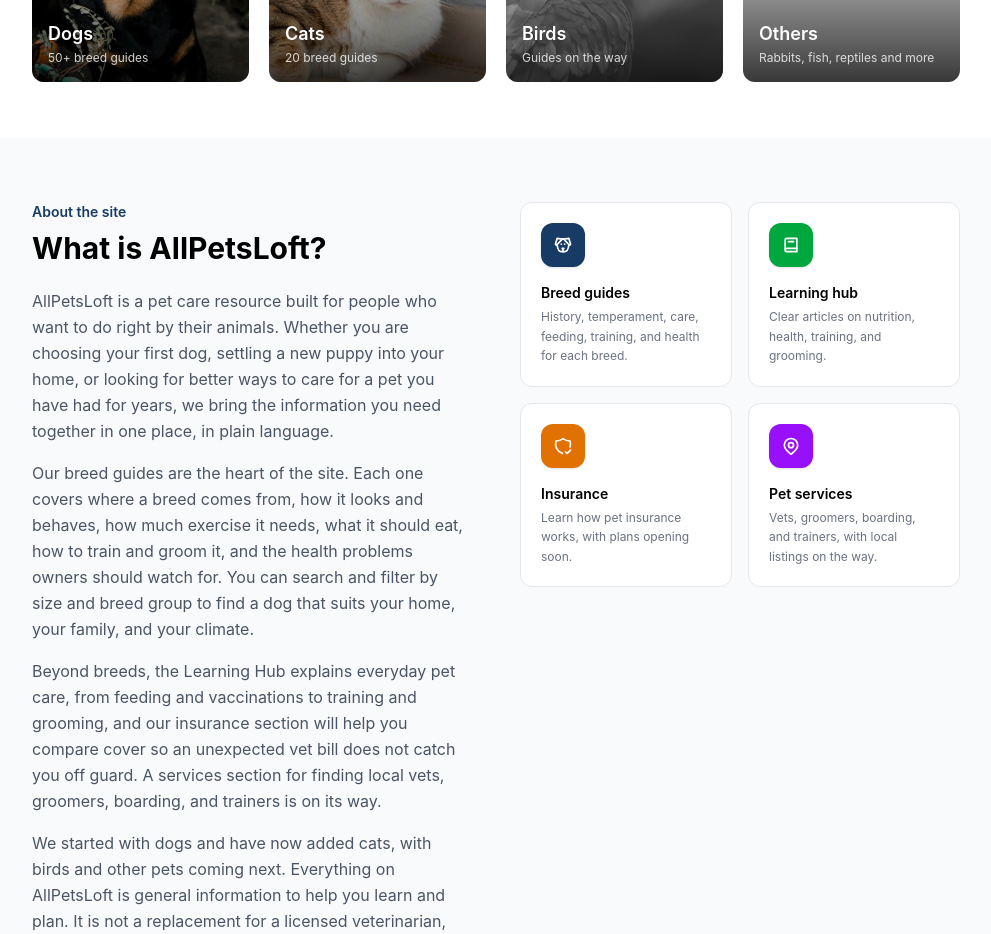
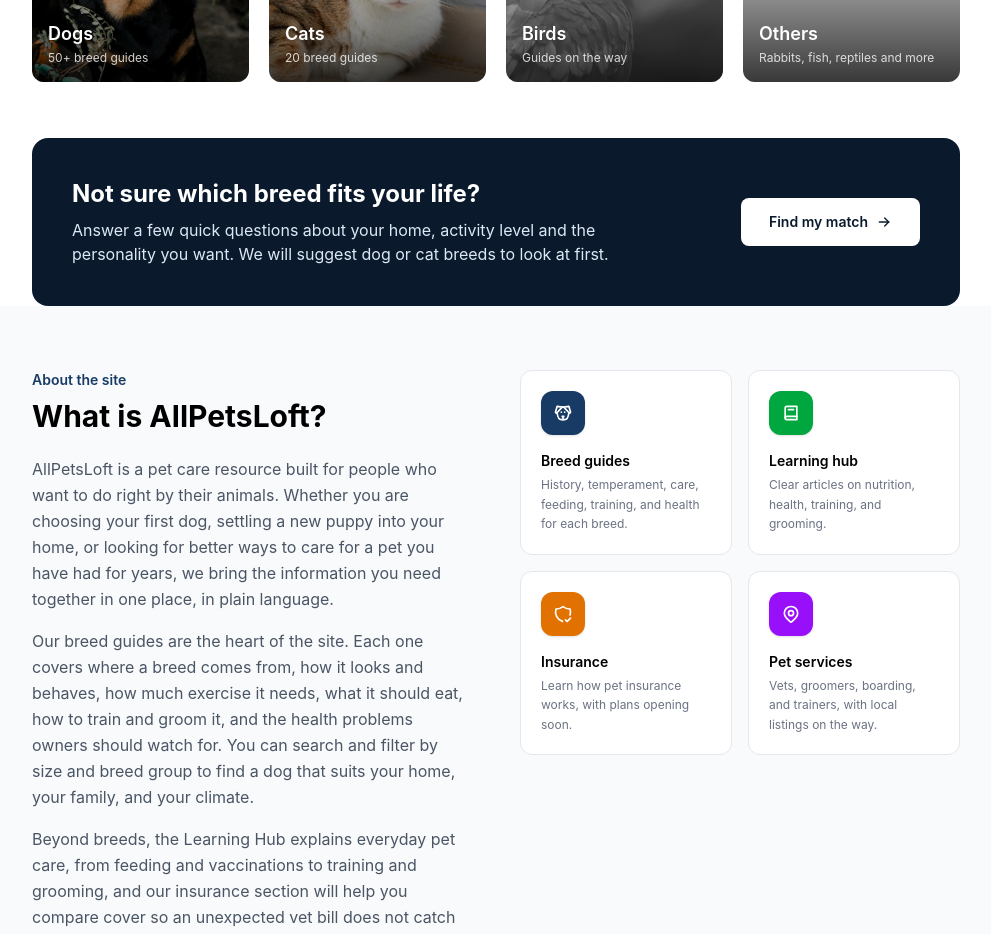
Before and after one commit to Tobi200-blip/PetWell, a React (Vite) app: page / in a window 1280 px wide. Shown: the part 960-1894 px from the top of the page, without its empty margins (144-1135 px from the left). Built offline with nearby package versions, Linux system fonts and the light colour scheme; no server answers; grey boxes are pictures that could not be loaded.

Commit message:
Update Home.jsx

```diff
--- a/src/components/Home.jsx
+++ b/src/components/Home.jsx
@@ -135,6 +135,24 @@ export default function Home() {
           {species.map((s) => (
             <SpeciesCard key={s.label} {...s} />
           ))}
+        </div>
+      </section>
+
+      {/* Breed matcher */}
+      <section className="px-6 md:px-12 max-w-5xl mx-auto w-full">
+        <div className="rounded-2xl bg-blue-900 text-white px-6 py-8 md:px-10 md:py-10 flex flex-col md:flex-row md:items-center md:justify-between gap-5">
+          <div>
+            <h2 className="text-xl md:text-2xl font-bold mb-2">Not sure which breed fits your life?</h2>
+            <p className="text-sm md:text-base text-blue-100 max-w-xl">
+              Answer a few quick questions about your home, activity level and the personality you want. We will suggest dog or cat breeds to look at first.
+            </p>
+          </div>
+          <Link
+            to="/match"
+            className="inline-flex items-center justify-center gap-2 h-12 px-7 bg-white text-blue-900 rounded-lg text-sm font-semibold hover:bg-blue-50 transition-colors shrink-0"
+          >
+            Find my match <ArrowRightIcon className="size-4" />
+          </Link>
         </div>
       </section>
 
```
